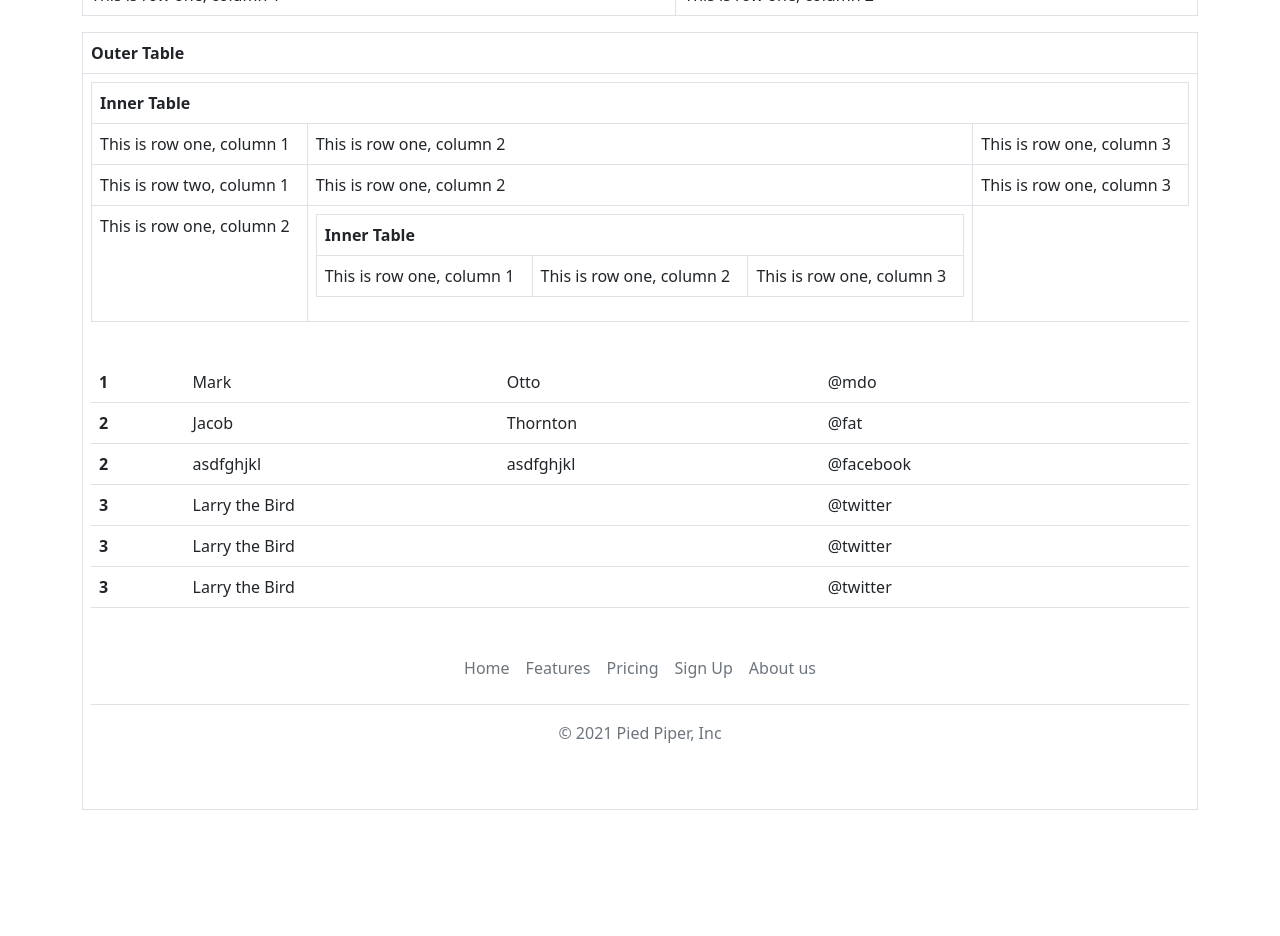
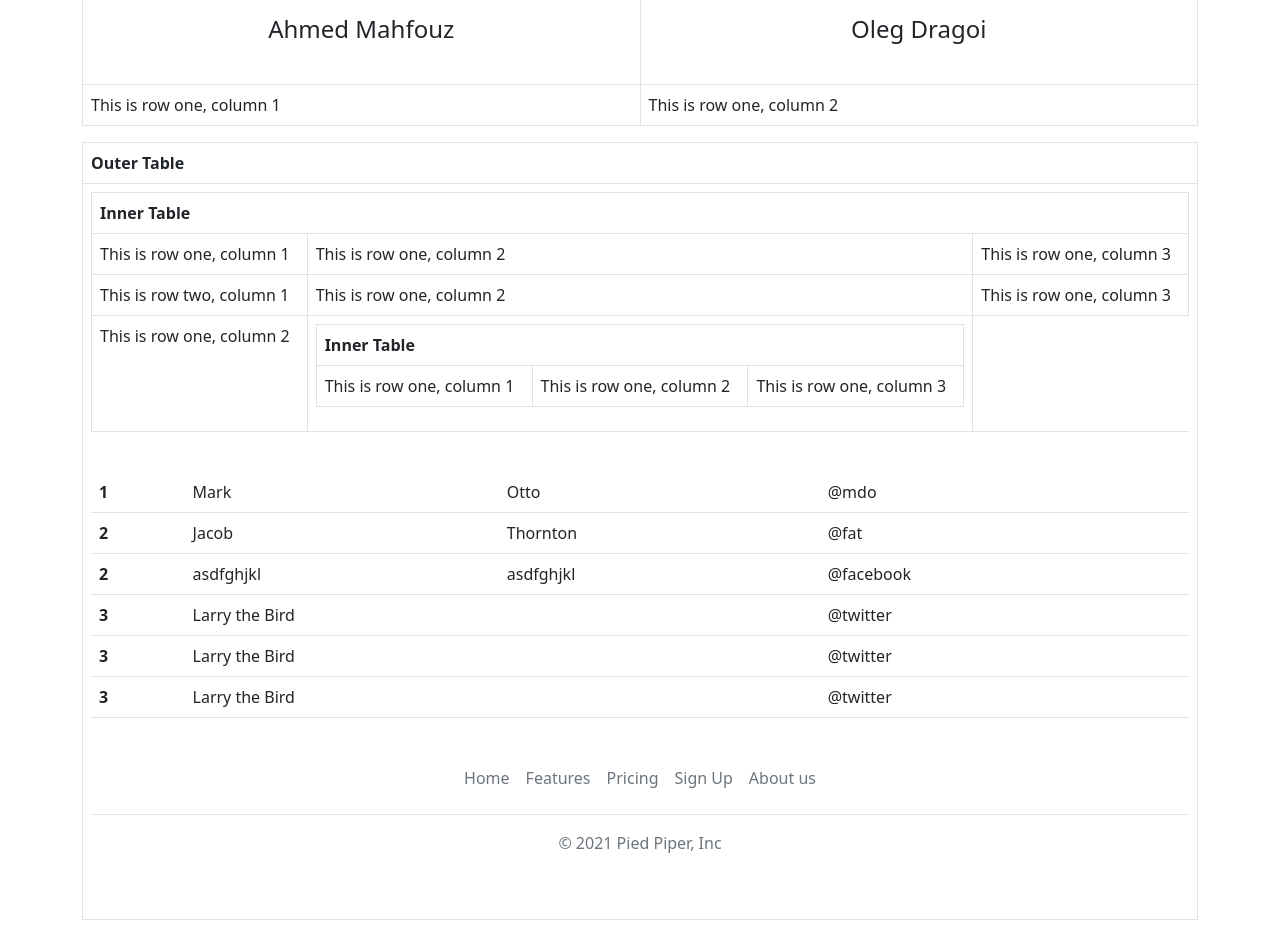
Before and after one commit to Ahelsamahy/AFP1_project_Music, a PHP site: the page made by Project Files/About us.html in a window 1280 px wide. Shown: the part 415-1351 px from the top of the page. Before the commit the page ends 1225 px from the top, so only its background shows below. Run offline with PHP 8.4, Linux system fonts and the light colour scheme.

Commit message:
added juniors details
with profile picture and name, still the details and role in team

```diff
--- a/Project Files/About us.css
+++ b/Project Files/About us.css
@@ -28,7 +28,7 @@
   scroll-behavior: smooth;
 }
 
-#personal_image{
- width: 200px;
- height: 200px;
+#personal_image_juniors{
+ width: 300px;
+ height: 300px;
 }
--- a/Project Files/About us.html
+++ b/Project Files/About us.html
@@ -39,16 +39,29 @@
       <table class="table table-bordered">
         <tr>
           <td>
-            <table class="table table-bordered">
-              <th class="text-center"><img src="./Used images/About us/Ahmed.jpg" class="rounded-circle"
-                  id="personal_image" alt="Cinque Terre">
+            <table class="table table-borderless">
+              <th class="text-center"> <img src="./Used images/About us/Ahmed.jpg" class="rounded-circle"
+                  id="personal_image_juniors" alt="Ahmed">
               </th>
               <tr>
-                <td class="text-center">This is row one, column 1</td>
+                <td class="text-center">
+                  <h4>Ahmed Mahfouz</h4>
+                </td>
               </tr>
             </table>
           </td>
-          <td>This is row one, column 2</td>
+          <td>
+            <table class="table table-borderless">
+              <th class="text-center"> <img src="./Used images/About us/Oleg.jpg" class="rounded-circle"
+                  id="personal_image_juniors" alt="Oleg">
+              </th>
+              <tr>
+                <td class="text-center">
+                  <h4>Oleg Dragoi</h4>
+                </td>
+              </tr>
+            </table>
+          </td>
 
         </tr>
         <tr>
```
Also changed, not shown: Project Files/Used images/About us/Oleg.jpg (added).
